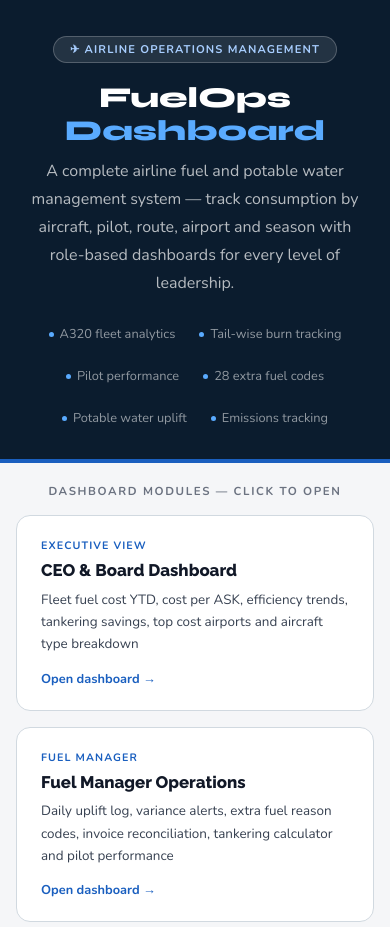
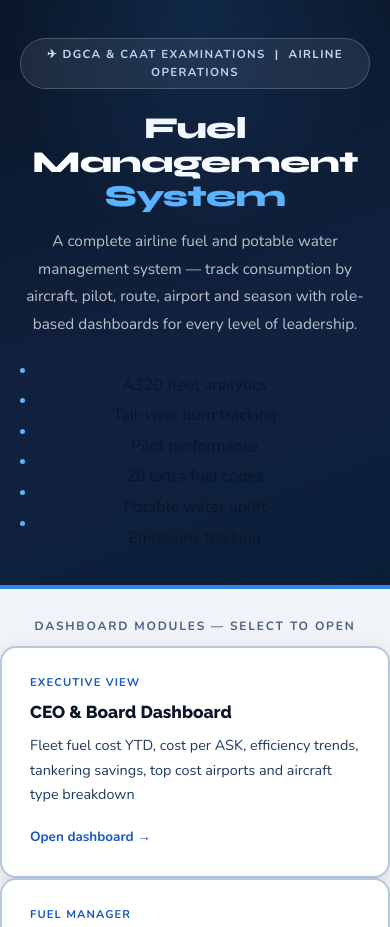
Before and after one commit to skylearncbt/fuelops, a plain HTML site: page index.html in a window 390 px wide. Shown: the top 927 px of the page. Drawn offline with nearby package versions, Linux system fonts and the light colour scheme.

Commit message:
Add files via upload

```diff
--- a/index.html
+++ b/index.html
@@ -3,38 +3,196 @@
 <head>
 <meta charset="UTF-8">
 <meta name="viewport" content="width=device-width,initial-scale=1">
-<title>FuelOps — Airline Fuel &amp; Water Management</title>
+<title>Fuel Management System — Airline Operations</title>
 <link href="https://fonts.googleapis.com/css2?family=Nunito:wght@400;500;600;700;800&family=Raleway:wght@700;800;900&family=Syne:wght@700;800&display=swap" rel="stylesheet">
 <style>
 *{box-sizing:border-box;margin:0;padding:0}
-:root{--navy:#0B1C2E;--blue:#1A5FBF;--sky:#5AABFF;--green:#1D9E75;--amber:#C07800;--text:#111827;--text2:#374151;--text3:#6B7280;--border:#D1D9E0;--bg:#F5F6F8;--bg2:#FFFFFF}
-body{font-family:"Nunito",sans-serif;background:var(--bg);color:var(--text);min-height:100vh}
+:root{
+  --bg:#F0F4F8;
+  --bg2:#FFFFFF;
+  --navy:#0A1628;
+  --navy2:#102040;
+  --blue:#1558C0;
+  --blue-h:#0E46A3;
+  --sky:#2E86DE;
+  --sky-light:#EBF4FF;
+  --green:#0D7A4E;
+  --amber:#8A5000;
+  --amber-bg:#FFF4E0;
+  --amber-border:#F0A500;
+  --text:#0A1628;
+  --text2:#1E3A5F;
+  --text3:#4A6080;
+  --border:#B8C8DC;
+  --card-shadow:0 3px 14px rgba(10,22,40,0.10);
+  --font:"Nunito",sans-serif;
+  --font-head:"Raleway",sans-serif;
+  --font-hero:"Syne",sans-serif;
+}
+html{font-size:16px;scroll-behavior:smooth}
+body{
+  font-family:var(--font);
+  background:var(--bg);
+  color:var(--text);
+  min-height:100vh;
+  -webkit-font-smoothing:antialiased;
+  line-height:1.6;
+}
 a{text-decoration:none}
-.hero{background:var(--navy);padding:56px 40px 48px;text-align:center;border-bottom:4px solid var(--blue)}
-.hero-badge{display:inline-flex;align-items:center;gap:6px;padding:5px 16px;border-radius:999px;background:rgba(255,255,255,0.1);border:1px solid rgba(255,255,255,0.22);color:#A8CEFF;font-size:0.7rem;font-weight:700;text-transform:uppercase;letter-spacing:.1em;margin-bottom:18px}
-.hero h1{font-family:"Syne",sans-serif;font-size:2.6rem;font-weight:800;color:#fff;margin-bottom:10px;line-height:1.15}
-.hero h1 span{color:var(--sky)}
-.hero p{font-size:1rem;color:rgba(255,255,255,0.7);max-width:560px;margin:0 auto 28px;line-height:1.75}
-.meta-row{display:flex;align-items:center;justify-content:center;gap:24px;flex-wrap:wrap}
-.meta{font-size:0.8rem;color:rgba(255,255,255,0.55);display:flex;align-items:center;gap:6px}
-.meta-dot{width:5px;height:5px;border-radius:50%;background:var(--sky);flex-shrink:0}
-.cards-section{padding:40px;max-width:1100px;margin:0 auto}
-.section-label{font-size:0.72rem;font-weight:700;text-transform:uppercase;letter-spacing:.14em;color:var(--text3);margin-bottom:16px;text-align:center}
-.cards{display:grid;grid-template-columns:repeat(auto-fill,minmax(300px,1fr));gap:16px;margin-bottom:40px}
-.card{background:var(--bg2);border:1.5px solid var(--border);border-radius:14px;padding:22px 24px;display:block;transition:all .2s}
-.card:hover{border-color:var(--blue);transform:translateY(-3px);box-shadow:0 8px 28px rgba(26,95,191,0.14)}
-.card-tag{font-size:0.67rem;font-weight:700;text-transform:uppercase;letter-spacing:.1em;color:var(--blue);margin-bottom:7px}
-.card-title{font-family:"Raleway",sans-serif;font-size:1.05rem;font-weight:800;color:var(--text);margin-bottom:7px;line-height:1.3}
-.card-desc{font-size:0.84rem;color:var(--text2);line-height:1.65;margin-bottom:14px}
-.card-cta{font-size:0.8rem;font-weight:700;color:var(--blue)}
-.footer{background:var(--navy);text-align:center;padding:28px;font-size:0.78rem;color:rgba(255,255,255,0.4);line-height:1.8}
-@media(max-width:600px){.hero{padding:36px 20px 32px}.hero h1{font-size:1.8rem}.cards-section{padding:20px 16px}.cards{grid-template-columns:1fr}}
+
+/* ── HERO ──────────────────────────────────────────────────────── */
+.hero{
+  background:linear-gradient(160deg, #0A1628 0%, #112240 60%, #0A1E38 100%);
+  border-bottom:4px solid var(--sky);
+  padding:60px 48px 52px;
+  text-align:center;
+  position:relative;
+  overflow:hidden;
+}
+.hero::before{
+  content:'';
+  position:absolute;inset:0;
+  background:radial-gradient(ellipse 70% 60% at 50% 0%, rgba(46,134,222,0.15) 0%, transparent 70%);
+  pointer-events:none;
+}
+.hero-badge{
+  display:inline-flex;align-items:center;gap:7px;
+  padding:6px 18px;border-radius:999px;
+  background:rgba(255,255,255,0.08);
+  border:1.5px solid rgba(255,255,255,0.20);
+  color:#CCDDF5;
+  font-size:0.72rem;font-weight:700;
+  text-transform:uppercase;letter-spacing:.12em;
+  margin-bottom:22px;
+}
+.hero h1{
+  font-family:var(--font-hero);
+  font-size:2.8rem;font-weight:800;
+  color:#FFFFFF;
+  line-height:1.12;margin-bottom:14px;
+  letter-spacing:-0.02em;
+}
+.hero h1 span{color:#5AB4FF}
+.hero p{
+  font-size:1.05rem;
+  color:rgba(255,255,255,0.72);
+  max-width:580px;margin:0 auto 30px;
+  line-height:1.8;font-weight:400;
+}
+.hero-meta{display:flex;align-items:center;justify-content:center;gap:28px;flex-wrap:wrap}
+.meta-item{
+  font-size:0.82rem;color:rgba(255,255,255,0.58);
+  display:flex;align-items:center;gap:7px;font-weight:500;
+}
+.meta-dot{width:5px;height:5px;border-radius:50%;background:#5AB4FF;flex-shrink:0}
+
+/* ── CAP 696 BANNER ─────────────────────────────────────────────── */
+.cap-banner{
+  display:flex;align-items:center;justify-content:space-between;gap:20px;
+  background:var(--amber-bg);
+  border-top:4px solid var(--amber-border);
+  border-bottom:4px solid var(--amber-border);
+  padding:22px 48px;flex-wrap:wrap;
+}
+.cap-left{display:flex;align-items:center;gap:18px}
+.cap-icon{
+  width:52px;height:52px;border-radius:12px;
+  background:#FFF0C0;border:2px solid var(--amber-border);
+  display:flex;align-items:center;justify-content:center;
+  font-size:26px;flex-shrink:0;
+}
+.cap-title{
+  font-family:var(--font-hero);font-size:1.12rem;font-weight:800;
+  color:var(--amber);margin-bottom:5px;
+}
+.cap-sub{
+  font-size:0.9rem;color:#5A3200;line-height:1.6;
+  max-width:540px;font-weight:500;
+}
+.cap-btn{
+  display:inline-flex;align-items:center;gap:8px;
+  padding:13px 26px;border-radius:10px;cursor:pointer;
+  background:var(--amber);border:none;
+  color:#FFFFFF;font-size:0.92rem;font-weight:700;
+  font-family:var(--font);
+  white-space:nowrap;transition:all .2s;flex-shrink:0;
+}
+.cap-btn:hover{background:#6B3D00;transform:translateY(-1px)}
+
+/* ── SECTION HEADING ────────────────────────────────────────────── */
+.section-heading{
+  text-align:center;padding:44px 48px 14px;
+  font-family:var(--font);font-size:0.75rem;font-weight:700;
+  color:var(--text3);letter-spacing:.15em;text-transform:uppercase;
+}
+
+/* ── SESSION GRID ───────────────────────────────────────────────── */
+.grid{
+  padding:16px 40px 56px;
+  max-width:1120px;margin:0 auto;
+  display:grid;
+  grid-template-columns:repeat(auto-fill,minmax(310px,1fr));
+  gap:20px;
+}
+.card{
+  background:var(--bg2);
+  border:2px solid var(--border);
+  border-radius:16px;
+  padding:26px 28px;
+  display:block;cursor:pointer;
+  box-shadow:var(--card-shadow);
+  transition:all .22s ease;
+}
+.card:hover{
+  border-color:var(--sky);
+  transform:translateY(-4px);
+  box-shadow:0 12px 36px rgba(21,88,192,0.16);
+}
+.card-tag{
+  font-size:0.7rem;font-weight:700;
+  text-transform:uppercase;letter-spacing:.1em;
+  color:var(--blue);margin-bottom:9px;
+}
+.card-title{
+  font-family:var(--font-head);
+  font-size:1.08rem;font-weight:800;
+  color:var(--text);margin-bottom:9px;line-height:1.32;
+}
+.card-desc{
+  font-size:0.9rem;color:var(--text2);
+  line-height:1.7;margin-bottom:18px;
+  font-weight:400;
+}
+.card-cta{
+  font-size:0.84rem;font-weight:700;
+  color:var(--blue);
+  display:inline-flex;align-items:center;gap:5px;
+}
+
+/* ── FOOTER ─────────────────────────────────────────────────────── */
+.footer{
+  background:var(--navy);
+  text-align:center;padding:32px;
+  font-size:0.84rem;
+  color:rgba(255,255,255,0.45);
+  line-height:1.9;font-weight:400;
+}
+
+@media(max-width:640px){
+  .hero{padding:38px 20px 34px}
+  .hero h1{font-size:1.9rem}
+  .hero p{font-size:0.96rem}
+  .grid{padding:12px 16px 44px;grid-template-columns:1fr}
+  .cap-banner{padding:18px 20px;flex-direction:column;align-items:flex-start}
+  .cap-btn{width:100%;justify-content:center}
+  .section-heading{padding:28px 20px 10px}
+}
 </style>
 </head>
 <body>
 <div class="hero">
-  <div class="hero-badge">&#9992; Airline Operations Management</div>
-  <h1>FuelOps <span>Dashboard</span></h1>
+  <div class="hero-badge">&#9992; DGCA &amp; CAAT Examinations &nbsp;|&nbsp; Airline Operations</div>
+  <h1>Fuel Management <span>System</span></h1>
   <p>A complete airline fuel and potable water management system — track consumption by aircraft, pilot, route, airport and season with role-based dashboards for every level of leadership.</p>
   <div class="meta-row">
     <div class="meta"><div class="meta-dot"></div>A320 fleet analytics</div>
@@ -47,7 +205,7 @@ a{text-decoration:none}
 </div>
 
 <div class="cards-section">
-  <div class="section-label">Dashboard modules — click to open</div>
+  <div class="section-heading">Dashboard Modules — Select to Open</div>
   <div class="cards">
     <a class="card" href="fuelops_executive.html" target="_blank">
       <div class="card-tag">Executive view</div>
@@ -101,7 +259,7 @@ a{text-decoration:none}
 </div>
 
 <div class="footer">
-  FuelOps — Airline Fuel &amp; Water Management System &nbsp;|&nbsp; A320 Family Fleet &nbsp;|&nbsp; DGCA Operations
+  Fuel Management System &nbsp;|&nbsp; Airline Fuel &amp; Water Operations &nbsp;|&nbsp; A320 Family Fleet &nbsp;|&nbsp; DGCA &amp; CAAT
 </div>
 </body>
 </html>
```
Also changed, not shown: fuelops_executive.html (+31 -31 lines).
